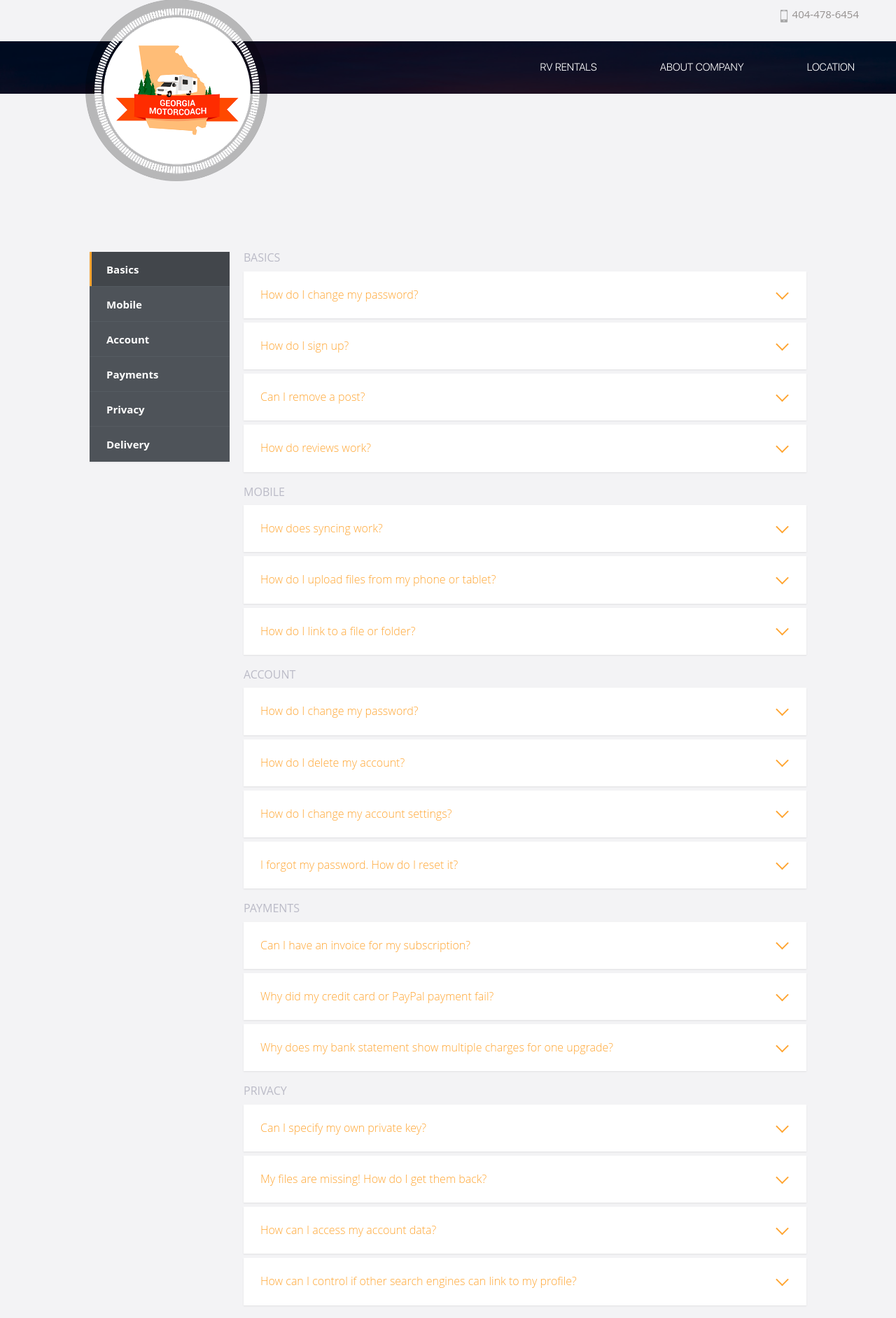
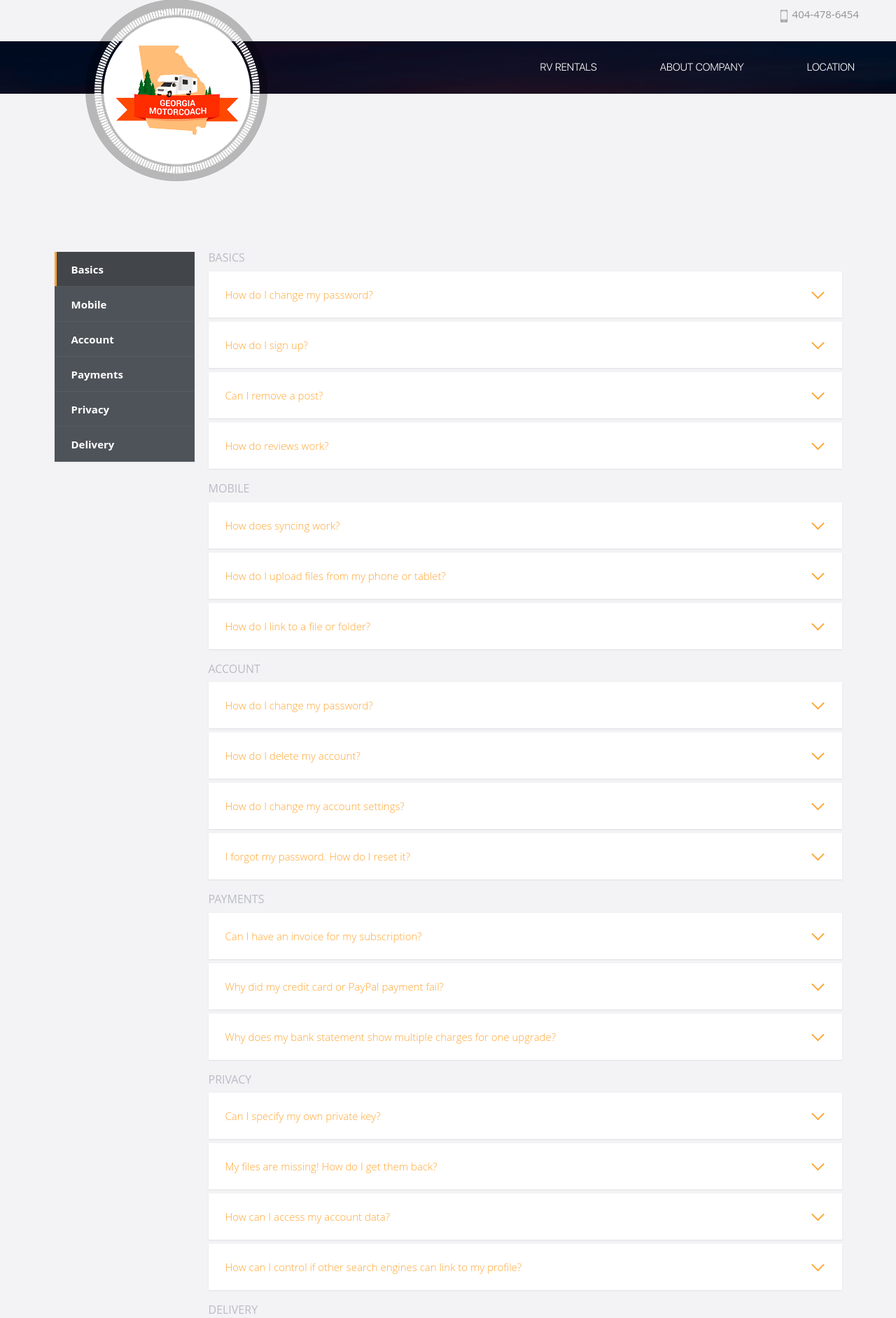
Before and after one commit to prodocik/GMCWebPhp, a PHP site: page /faq.html in a window 1280 px wide. Shown: the part 28-1912 px from the top of the page at 70% size. Run offline with PHP 8.4, Linux system fonts and the light colour scheme; some libraries are stand-ins or nearby versions; some web fonts are replaced.

Commit message:
FAQ fix
FAQ page fixes

```diff
--- a/css/style1.css
+++ b/css/style1.css
@@ -57,7 +57,7 @@
 
 .cd-faq {
   width: 90%;
-  max-width: 1024px;
+
   margin: 2em auto;
   box-shadow: 0 1px 5px rgba(0, 0, 0, 0.1);
 }
@@ -67,6 +67,7 @@
 .cd-faq a {
   color: #ffa531;
   text-decoration: none;
+  font-size: 15px;
 }
 .cd-faq:after {
   content: "";
@@ -272,7 +273,7 @@
 .cd-close-panel::before, .cd-close-panel::after {
   /* close icon in CSS */
   position: absolute;
-  content: "X"
+
   top: 16px;
   left: 12px;
   display: inline-block;
```
